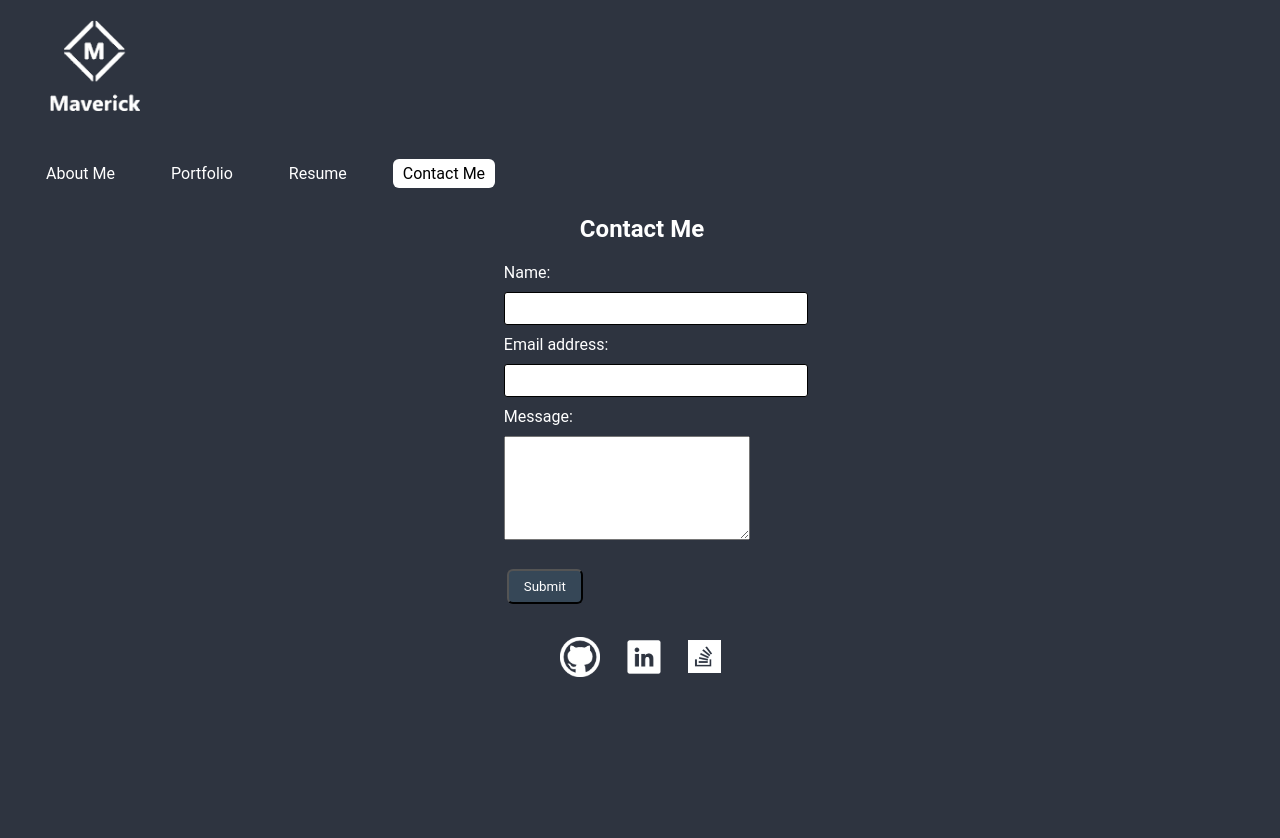
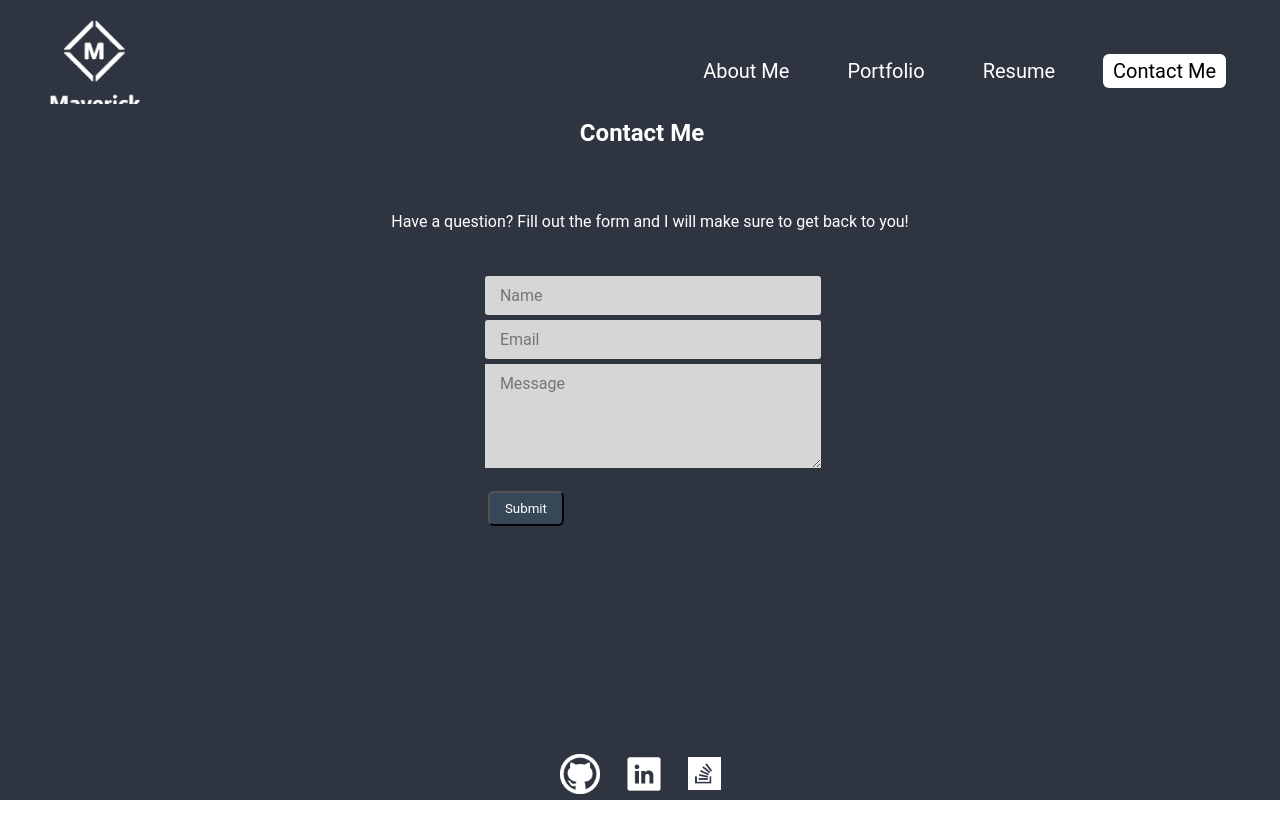
Before and after one commit to MaverickCavazos/Portfolio-REACT, a React (Create React App) app: page /Contact in a window 1280 px wide. Shown: the top 838 px of the page. After the commit the page ends 800 px from the top, so only its background shows below. Built offline with nearby package versions, Linux system fonts and the light colour scheme.

Commit message:
re-styled contact for and text on homepage and about me, fixed position for footer and make contact form email me

```diff
--- a/src/components/About/index.js
+++ b/src/components/About/index.js
@@ -7,16 +7,46 @@ function About() {
     return (
         <header className="section-header" >
             <h2 className="section-h2">About Me</h2>
-            <div className='flex-container'>
-                    <img className="profile-pic" src={ProfilePic} alt="Pic of Me" />
+            <section className='flex-container'>
+                <img className="profile-pic" src={ProfilePic} alt="Pic of Me" />
                 <p className="about-info">
-                    This journey started as early as my first year of college. I always wanted to be able to create and do something that helps people. So I enrolled into the University of Texas at San Antonio as a Comp Science Major. <br />
-                    Only to later switch to psychology having thought that becoming a therapist was something I would instead want to do to fulfill these goals of helping people. I graduate with a bachelors in psychology and went on to <br />
-                    graduate school where I studied to get a master in clinical mental health counseling. The further I got into it the more I thought about what could have been if I stuck with the computer science route. So eventually <br />
-                    I decided to take a leap which lead me to enroll in a software-developer boot-camp at the University of Texas at Austin. Where I am currently studying to fulfill a dream to create, inspire, and help people around the world!
-
+                    Hello! My name is Maverick and I'm passionate about solving problems through the use of software. <br/>
+                    I graduated with a Bachelor's in Psychology with the intention of becoming a therapist, but I had <br/>
+                     always been drawn to technology and interested in making a career out of it.<br/>
+                     <br/>
+                     After realizing this, I decided to take the leap and enroll into a software developer bootcamp at the
+                    <br/> University of Texas at Austin where I am currently studying to fulfill my dream to create, inspire, <br/>
+                     and help people around the world. My journey into this field was anything but linear, but my passion <br/>
+                     for helping others combined with my love of technology brought me to where I am today.<br/>
+                    <br/>
+                    <p>My portfolio you're currently viewing, along with my listed projects, display some of the skills <br/>
+                    I've developed throughout my Full-stack Bootcamp. Here are the highlights:</p>
+                    <div className='skills'>
+                        <ul className='skills-one'>
+                            <li className='single-skill'>
+                                Javascript
+                            </li>
+                            <li className='single-skill'>
+                                MERN Stack
+                            </li>
+                            <li className='single-skill'>
+                                React
+                            </li>
+                        </ul>
+                        <ul className='skills-two'>
+                            <li className='single-skill'>
+                                Node.js
+                            </li>
+                            <li className='single-skill'>
+                                SQL
+                            </li>
+                            <li className='single-skill'>
+                                Sequalize
+                            </li>
+                        </ul>
+                    </div>
                 </p>
-            </div>
+            </section>
         </header>
     );
 }
--- a/src/components/Contact/form.js
+++ b/src/components/Contact/form.js
@@ -1,4 +1,4 @@
-import React, { useState } from 'react';
+import React, { useEffect, useState } from 'react';
 
 import { validateEmail } from '../../utils/helpers';
 
@@ -10,6 +10,12 @@ function ContactForm() {
 
   const handleSubmit = (e) => {
     e.preventDefault();
+    Array.from(document.querySelectorAll("input")).forEach(
+      input => (input.value = "")
+    );
+   const message = document.getElementById('message');
+   message.value = '';
+
     if (!errorMessage) {
       console.log('Submit Form', formState);
     }
@@ -39,18 +45,18 @@ function ContactForm() {
 
   return (
     <section className='form-section'>
-      <form id="contact-form" onSubmit={handleSubmit}>
+      <form action="https://formsubmit.co/mav33987@gmail.com" method="POST" id="contact-form" onSubmit={handleSubmit}>
         <div>
-          <label htmlFor="name">Name:</label>
-          <input className="input-text" type="text" name="name" defaultValue={name} onBlur={handleChange} />
+
+          <input className="input-text" type="text" name="name" defaultValue={name} onBlur={handleChange} placeholder="Name" required/>
         </div>
         <div>
-          <label htmlFor="email">Email address:</label>
-          <input className="input-text" type="email" name="email" defaultValue={email} onBlur={handleChange} />
+
+          <input className="input-text" type="email" name="email" defaultValue={email} onBlur={handleChange} placeholder="Email" required/>
         </div>
         <div>
-          <label htmlFor="message">Message:</label>
-          <textarea className="input-text" name="message" rows="5" defaultValue={message} onBlur={handleChange} />
+
+          <textarea id="message" className="input-text" name="message" rows="5" defaultValue={message} onBlur={handleChange} placeholder="Message"/>
         </div>
         {errorMessage && (
           <div>
--- a/src/components/Contact/index.js
+++ b/src/components/Contact/index.js
@@ -3,8 +3,9 @@ import Form from "./form";
 
 function Contact() {
     return (
-        <header className="section-header" >
+        <header className="section-header contact-header" >
             <h2 className="section-h2">Contact Me</h2>
+            <div className="contact-question">Have a question? Fill out the form and I will make sure to get back to you!</div>
             <Form></Form>
         </header>
     );
--- a/src/components/Home/index.js
+++ b/src/components/Home/index.js
@@ -2,9 +2,10 @@ import React from 'react';
 
 function Home() {
     return (
-        <header className="section-header" >
-            <h2 className="section-h2">Welcome to my Porfolio!</h2>
-            <div className='flex-container'>
+        <header className="home-header" >
+            <h2 className="section-h2">Hello, my name is</h2>
+            <h1 className='section-h2'>Mavierick Cavazos</h1>
+            <div className='home-container'>
                 <p className="about-info">
                     Thank you for visiting, I hope you enjoy your stay. This website was built using REACT. <br/>
                     You will also find other projects in my Portfolio section using a variety of other technologies<br/>
--- a/src/index.css
+++ b/src/index.css
@@ -6,13 +6,37 @@
   font-family: "Roboto", sans-serif;
 }
 
-.body{
-background-color: #2e3440;
-overflow: hidden;
-background-position: center bottom;
-height: 130vh;
+.body {
+  background-color: #2e3440;
+  overflow: hidden;
+  background-position: center bottom;
+  min-height: 100vh;
 }
 
+.no-underline {
+  text-decoration: none;
+}
+
+.mx-2 {
+  margin-right: 1rem;
+  margin-left: 1rem;
+}
+
+.px-1 {
+  padding-right: 1rem * 0.5;
+  padding-left: 1rem * 0.5;
+}
+
+.top-header {
+  display: flex;
+  justify-content: space-between;
+  background-position: center;
+  background-size: cover;
+  width: 100%;
+  height: 13vh;
+  position: relative;
+  overflow: hidden;
+}
 
 .flex-row {
   display: flex;
@@ -26,30 +50,9 @@ height: 130vh;
 
 }
 
-.no-underline {
-  text-decoration: none;
-}
-.mx-2 {
-  margin-right: 1rem;
-  margin-left: 1rem;
-}
-
-.px-1 {
-  padding-right: 1rem * 0.5;
-  padding-left: 1rem * 0.5;
-}
-
-.top-header {
-  background-position: center;
-  background-size: cover;
-  width: 100%;
-  height: 25vh;
-  position: relative;
-  overflow: hidden;
-}
-
 .nav-font {
-  color:#fff;
+  font-size: 20px;
+  color: #fff;
 }
 
 .logo {
@@ -64,8 +67,11 @@ height: 130vh;
   transform: translate(0, -2px);
 }
 
+.nav-list {
+  margin: 18px;
+}
 
-.nav-list li a{
+.nav-list li a {
   padding: 5px 10px;
   margin-left: 20px;
 }
@@ -74,12 +80,17 @@ height: 130vh;
 .nav-list li a.active {
   background-color: #fff;
   border-radius: 6px;
-  color:black;
+  color: black;
   transition: all 0.5s ease-in-out;
 }
 
 .section-header {
   margin-top: 15px;
+  margin-left: 20px;
+}
+
+.home-header {
+  margin-top: 60px;
   margin-left: 20px;
 }
 
@@ -98,13 +109,46 @@ height: 130vh;
 }
 
 .flex-container {
-  display: flex
+  display: flex;
+  margin: auto;
+  padding: 60px 0px;
+  max-width: 1200px;
+}
+
+.home-container {
+  display: flex;
+  margin: auto;
+  padding: 10px 0px;
+  max-width: 750px;
 }
 
 .about-info {
-  margin-top: 1%;
-  text-align: center;
-  flex: 1;
+  display: block;
+  margin-block-end: 1em;
+  margin-inline-start: 80px;
+  margin-inline-end: 0px;
+}
+
+.skills {
+  width: 89%;
+
+}
+
+.skills-one {
+  display: inline-block;
+  *display: inline;
+  padding: 14px;
+
+}
+
+.skills-two {
+  display: inline-block;
+  *display: inline;
+  padding: 14px;
+}
+
+.single-skill {
+  text-align: left;
 }
 
 .profile-pic {
@@ -119,20 +163,22 @@ height: 130vh;
   top: -20px;
 }
 
+.contact-question {
+  text-align: center;
+  margin-top: 50px;
+}
 
 
 form {
   width: 70%;
   display: inline-block;
-  /* margin-left: auto;
-  margin-right: auto; */
-  /* text-align: center; */
 }
 
 .form-section {
   display: block;
-  margin-left: 38%;
-  /* text-align: center; */
+  margin-left: 36.5%;
+  margin-top: 40px;
+
 }
 
 input {
@@ -147,7 +193,16 @@ input {
 }
 
 .input-text {
-  color:rgb(0, 0, 0);
+  background: #d6d6d6;
+  border: 0;
+  box-sizing: border-box;
+  color: #fff;
+  display: block;
+  font-size: 12pt;
+  margin-bottom: 3px;
+  outline: none;
+  padding: 10px 15px;
+  width: 60%;
 }
 
 input:focus {
@@ -179,6 +234,25 @@ textarea {
   margin-left: 8px;
 }
 
+
+.email-button {
+  position: absolute;
+  left: 16.25%;
+  color: #fff;
+  background-color: rgb(54, 71, 87);
+  transition-duration: 1s;
+  padding: 14px 24px;
+  border-radius: 6px;
+  margin-top: 20px;
+  margin-bottom: 8px;
+  margin-left: 600px;
+}
+
+.email-button:hover {
+  background-color: #ffffff;
+  color: rgb(0, 0, 0);
+}
+
 .form-button:hover {
   background-color: #ffffff;
   color: rgb(0, 0, 0);
@@ -207,7 +281,7 @@ textarea {
 
 
 
-.resume{
+.resume {
   margin-left: 25%;
   width: 50%;
   border: 3px solid;
@@ -248,21 +322,25 @@ textarea {
   margin-bottom: -5px;
 }
 
-.footerWrap {
-  width:100%;
-  position:fixed;
+.footer {
+  background-color: #2e3440;
+  position: fixed;
   bottom: 0px;
+  width: 100%;
+  margin: auto;
 }
-.footer {
-  width:400px;
-  margin:auto;
+
+.footerContent {
+  float: left;
+  width: 100%;
+  padding: 2px 0;
 }
-.footerContent {
-  float:left;
-  width:100%;
-  padding:20px 0;
+
+.footer ul {
+  float: left;
+  width: 100%;
+  text-align: center;
 }
-.footer ul {float:left; width:100%; text-align:center; }
 
 
 
```
